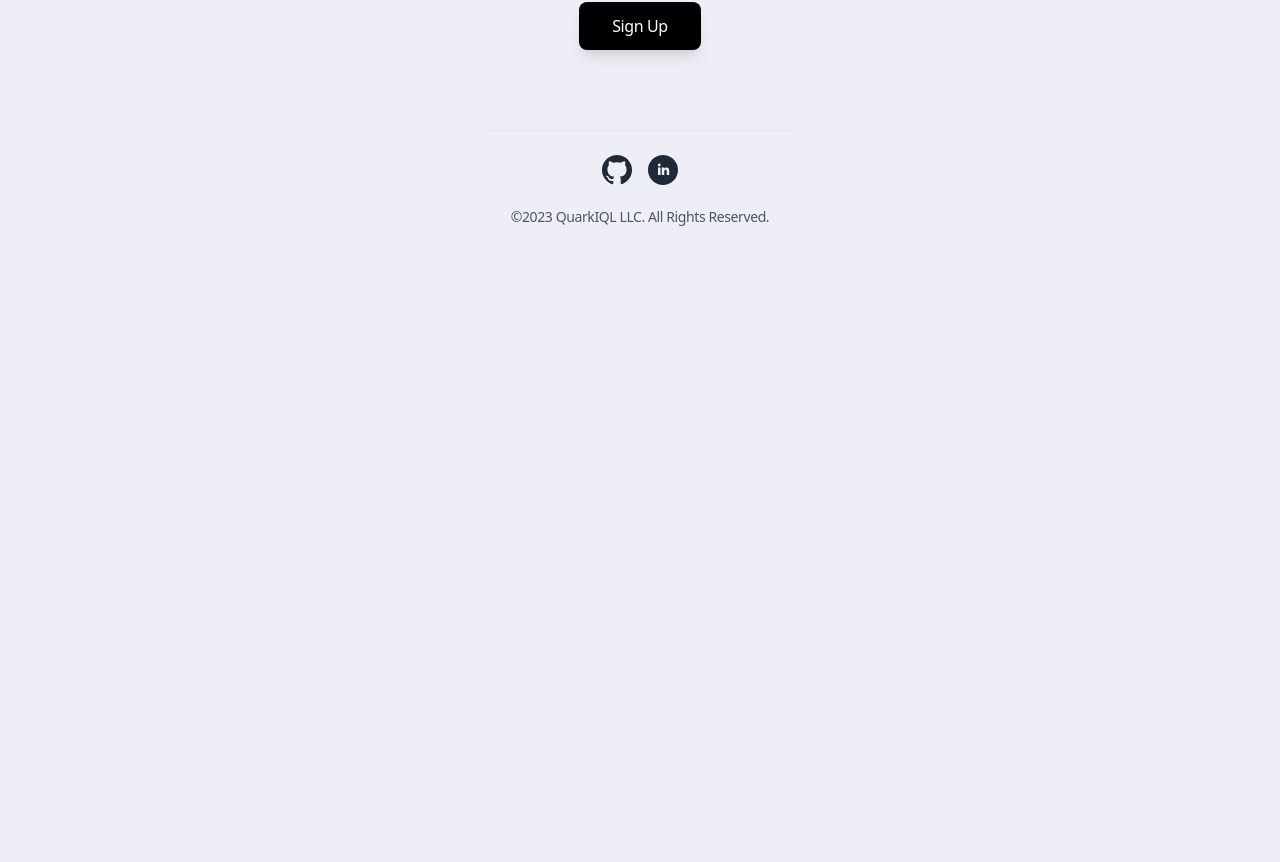
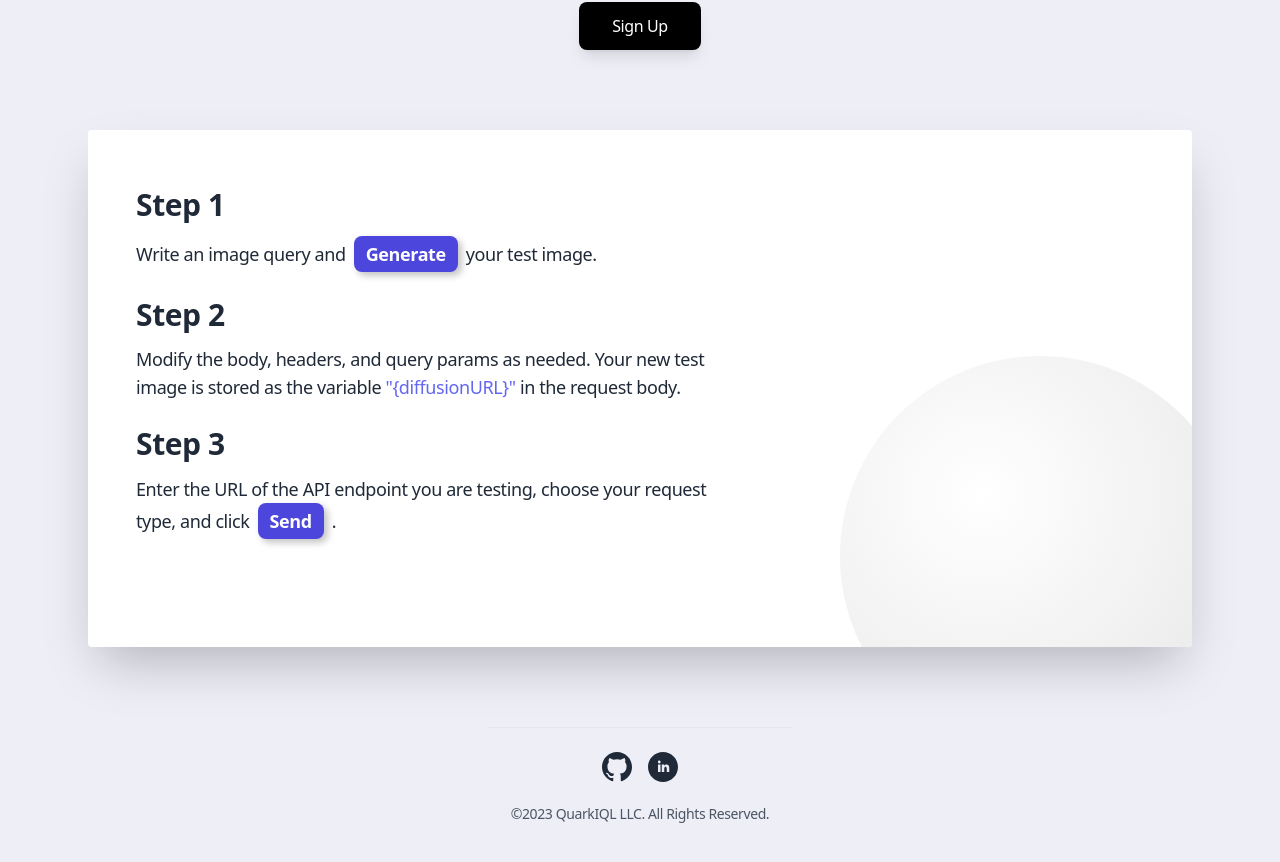
Before and after one commit to extremelime/QuarkLanding, a React (Vite) app: page / in a window 1280 px wide. Shown: the part 2631-3493 px from the top of the page. Before the commit the page ends 2906 px from the top, so only its background shows below. Built offline with nearby package versions, Linux system fonts and the light colour scheme.

Commit message:
tutorial

```diff
--- a/src/Home.jsx
+++ b/src/Home.jsx
@@ -5,7 +5,7 @@ import HeroHome from './partials/HeroHome';
 import FeaturesHome from './partials/Features';
 import OurTeam from './partials/OurTeam';
 import GetStarted from './partials/GetStarted';
-import Newsletter from './partials/Newsletter';
+import Tutorial from './partials/Tutorial';
 import Footer from './partials/Footer';
 
 import 'aos/dist/aos.css';
@@ -48,9 +48,9 @@ function Home() {
         {/*  Page sections */}
         <HeroHome signedIn={signedIn} />
         <FeaturesHome />
-       {<OurTeam />}
+        <OurTeam />
         <GetStarted />
-       {/*<Newsletter />*/}
+        <Tutorial />
 
       </main>
 
--- a/src/partials/Newsletter.jsx
+++ b/src/partials/Tutorial.jsx
@@ -1,22 +1,22 @@
 import React from 'react';
 
-function Newsletter() {
+function Tutorial() {
   return (
     <section>
       <div className="max-w-6xl mx-auto px-4 sm:px-6">
         <div className="pb-12 md:pb-20">
 
           {/* CTA box */}
-          <div className="relative bg-gray-900 rounded py-10 px-8 md:py-16 md:px-12 shadow-2xl overflow-hidden" data-aos="zoom-y-out">
+          <div className="relative bg-white rounded py-10 px-8 md:py-14 md:px-12 shadow-2xl overflow-hidden" data-aos="zoom-y-out">
 
             {/* Background illustration */}
             <div className="absolute right-0 bottom-0 pointer-events-none hidden lg:block" aria-hidden="true">
               <svg width="428" height="328" xmlns="http://www.w3.org/2000/svg">
                 <defs>
                   <radialGradient cx="35.542%" cy="34.553%" fx="35.542%" fy="34.553%" r="96.031%" id="ni-a">
-                    <stop stopColor="#DFDFDF" offset="0%" />
-                    <stop stopColor="#4C4C4C" offset="44.317%" />
-                    <stop stopColor="#333" offset="100%" />
+              <stop stopColor="#FFF" offset="0%" />
+              <stop stopColor="#EAEAEA" offset="77.402%" />
+              <stop stopColor="#DFDFDF" offset="100%" />
                   </radialGradient>
                 </defs>
                 <g fill="none" fillRule="evenodd">
@@ -39,19 +39,32 @@ function Newsletter() {
 
               {/* CTA content */}
               <div className="text-center lg:text-left lg:max-w-xl">
-                <h3 className="h3 text-white mb-2">Powering your business</h3>
-                <p className="text-gray-300 text-lg mb-6">Lorem ipsum dolor sit amet consectetur adipisicing elit nemo expedita voluptas culpa sapiente.</p>
 
-                {/* CTA form */}
-                <form className="w-full lg:w-auto">
-                  <div className="flex flex-col sm:flex-row justify-center max-w-xs mx-auto sm:max-w-md lg:mx-0">
-                    <input type="email" className="form-input w-full appearance-none bg-gray-800 border border-gray-700 focus:border-gray-600 rounded-sm px-4 py-3 mb-2 sm:mb-0 sm:mr-2 text-white placeholder-gray-500" placeholder="Your email…" aria-label="Your email…" />
-                    <a className="btn text-white bg-indigo-600 hover:bg-indigo-700 shadow" href="#0">Subscribe</a>
-                  </div>
-                  {/* Success message */}
-                  {/* <p className="text-sm text-gray-400 mt-3">Thanks for subscribing!</p> */}
-                  <p className="text-sm text-gray-400 mt-3">7 days free trial. No credit card required.</p>
-                </form>
+                <h3 className="h3 mb-3">Step 1</h3>
+                <p className="text-lg mb-6">
+                  Write an image query and
+                <span className="rounded-lg ml-2 mr-2 px-3 font-semibold nm-shadow text-center text-white bg-indigo-600 py-1" style={{display: 'inline-block' }}>Generate</span>
+                  your test image.
+                </p>
+
+                <h3 className="h3 mb-3">Step 2</h3>
+                <p className="text-lg mb-6">
+                  Modify the body, headers, and query params as needed.
+                  Your new test image is stored as the variable&nbsp;
+                  <span style={{color: 'rgb(99 102 241)', display: 'inline-block', }}>
+                  "&#123;diffusionURL&#125;"
+                  </span>
+                  &nbsp;in the request body.
+                  </p>
+
+                <h3 className="h3 mb-3">Step 3</h3>
+                <p className="text-lg mb-6">
+                  Enter the URL of the API endpoint you are testing, choose your request type, and click
+                  <span className="rounded-lg ml-2 mr-2 px-3 font-semibold nm-shadow text-center text-white bg-indigo-600 py-1" style={{display: 'inline-block' }}>Send</span>.
+                  <br/><br/>
+                </p>
+
+
               </div>
 
             </div>
@@ -64,4 +77,4 @@ function Newsletter() {
   );
 }
 
-export default Newsletter;
+export default Tutorial;
```
